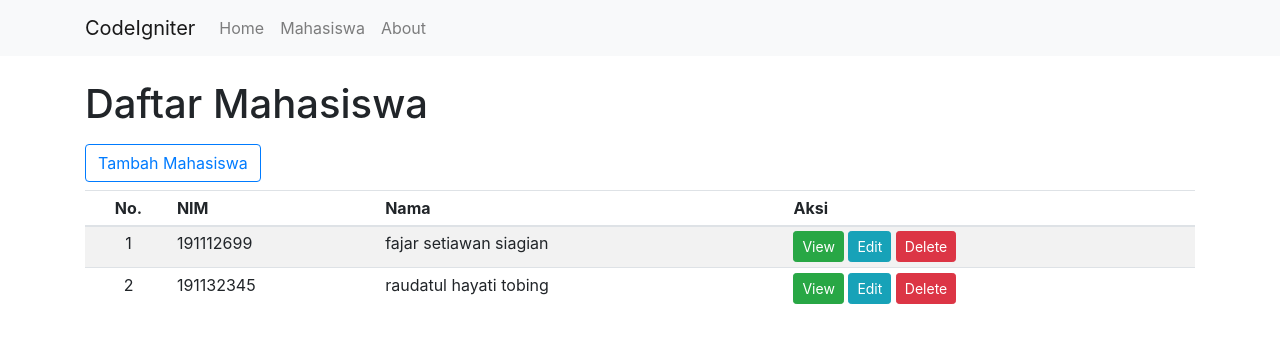
After one commit to fajar7xx/belajarci, a CodeIgniter app: page /belajarci/mahasiswa in a window 1280 px wide. The commit adds this page. Shown: the top 343 px of the page. Run offline with CodeIgniter, Linux system fonts and the light colour scheme; data comes from the database, SQL or seed files in the repository; both versions use the stored data as it was after the commit; some libraries are stand-ins or nearby versions.

Commit message:
tampil data
menampilkan data mahasiswa

```diff
--- a/application/config/autoload.php
+++ b/application/config/autoload.php
@@ -58,7 +58,7 @@ $autoload['packages'] = array();
 |
 |	$autoload['libraries'] = array('user_agent' => 'ua');
 */
-$autoload['libraries'] = array();
+$autoload['libraries'] = array('database');
 
 /*
 | -------------------------------------------------------------------
@@ -89,7 +89,7 @@ $autoload['drivers'] = array();
 |
 |	$autoload['helper'] = array('url', 'file');
 */
-$autoload['helper'] = array();
+$autoload['helper'] = array('url');
 
 /*
 | -------------------------------------------------------------------
--- a/application/config/database.php
+++ b/application/config/database.php
@@ -76,9 +76,9 @@ $query_builder = TRUE;
 $db['default'] = array(
 	'dsn'	=> '',
 	'hostname' => 'localhost',
-	'username' => '',
+	'username' => 'root',
 	'password' => '',
-	'database' => '',
+	'database' => 'akademik',
 	'dbdriver' => 'mysqli',
 	'dbprefix' => '',
 	'pconnect' => FALSE,
--- /dev/null
+++ b/application/controllers/Mahasiswa.php
@@ -0,0 +1,34 @@
+<?php
+
+
+class Mahasiswa extends CI_Controller{
+
+    // gunakan constract untu kdipakai di controller ini bukan hanya dipakai pada methid tertentu
+    public function __construct(){
+
+        parent::__construct();
+        // load modelnay terlebih dahulu
+        $this->load->model('Mahasiswa_model');
+
+    }
+
+    // halaman index.php
+    // dengan method index
+    public function index(){
+
+        $data['judul'] = 'Halaman Mahasiswa';
+
+        // mengelola data mahasissa dengan manggunakan model
+        // dan memanggil methid getAllMahasiswa
+        $data['mahasiswa'] = $this->Mahasiswa_model->getAllMahasiswa();
+
+        $this->load->view('templates/header', $data);
+        $this->load->view('templates/navbar');
+        $this->load->view('mahasiswa/index');
+        $this->load->view('templates/footer');
+
+    }
+}
+
+
+?>
--- /dev/null
+++ b/application/models/Mahasiswa_model.php
@@ -0,0 +1,24 @@
+<?php
+
+
+class Mahasiswa_model extends CI_Model{
+
+    // method getAllMahasiswa
+    public function getAllMahasiswa(){
+        // echo 'Data Mahasiswa';
+
+        // cara manggil data ke database
+        $query = $this->db->get('mahasiswa');
+
+        // cara menampilan database dengan result
+        // jika array menggunakan result_array
+        // klo object pake result objek
+        return $query->result_array();
+
+        // alternatif dari code diatas bisa menggunakan method chaining
+        // return $this->db->get('mahasiswa')->result_array();
+    }
+}
+
+
+?>
--- /dev/null
+++ b/application/views/mahasiswa/index.php
@@ -0,0 +1,38 @@
+<div class="container mt-4">
+    <h1>Daftar Mahasiswa</h1>
+    <!-- <pre>
+        <?= var_dump($mahasiswa) ;?>
+    </pre>  -->
+    <a href="#" class="btn btn-outline-primary my-2">Tambah Mahasiswa</a>
+    <div class="table-responsive">
+        <table class="table table-sm table-hover table-striped">
+            <thead>
+                <tr>
+                    <th scope="col" class="text-center">No.</th>
+                    <th scope="col">NIM</th>
+                    <th scope="col">Nama</th>
+                    <th scope="col" >Aksi</th>
+                </tr>
+            </thead>
+            <tbody>
+                <?php
+                $no = 1;
+                foreach($mahasiswa as $mhs):
+                ?>
+                    <tr>
+                        <td class="text-center"><?=$no++;?></td>
+                        <td><?=$mhs['nim'];?></td>
+                        <td><?=$mhs['nm_mhs'];?></td>
+                        <td>
+                            <a href="#" class="btn btn-success btn-sm">View</a>
+                            <a href="#" class="btn btn-info btn-sm">Edit</a>
+                            <a href="#" class="btn btn-danger btn-sm" onclick="confirm('Apakah Anda Yakin Ingin menghapus!')">Delete</a>
+                        </td>
+                    </tr>
+                <?php
+                endforeach;
+                ?>
+            </tbody>
+        </table>
+    </div>
+</div>
--- a/application/views/templates/footer.php
+++ b/application/views/templates/footer.php
@@ -0,0 +1,7 @@
+        <!-- Optional JavaScript -->
+        <!-- jQuery first, then Popper.js, then Bootstrap JS -->
+        <script src="<?=base_url('assets/node_modules/jquery/dist/jquery.min.js');?>"></script>
+        <script src="<?=base_url('assets/node_modules/bootstrap/dist/js/bootstrap.bundle.min.js');?>"></script>
+        <!-- <script src="https://stackpath.bootstrapcdn.com/bootstrap/4.3.1/js/bootstrap.min.js"></script> -->
+    </body>
+</html>
--- a/application/views/templates/header.php
+++ b/application/views/templates/header.php
@@ -0,0 +1,14 @@
+<!doctype html>
+<html lang="en">
+    <head>
+        <!-- Required meta tags -->
+        <meta charset="utf-8">
+        <meta name="viewport" content="width=device-width, initial-scale=1, shrink-to-fit=no">
+        <meta name="author" content="fajar siagian">
+        <meta name="description" content="write yout description here">
+        <!-- Bootstrap CSS -->
+        <!-- <link rel="stylesheet" href="https://stackpath.bootstrapcdn.com/bootstrap/4.3.1/css/bootstrap.min.css"> -->
+        <link rel="stylesheet" href="<?=base_url('assets/node_modules/bootstrap/dist/css/bootstrap.min.css');?>">
+        <title><?=$judul;?></title>
+    </head>
+    <body>
--- /dev/null
+++ b/application/views/templates/navbar.php
@@ -0,0 +1,17 @@
+<nav class="navbar navbar-expand-lg navbar-light bg-light">
+    <div class="container">
+        <a class="navbar-brand" href="#">CodeIgniter</a>
+        <button class="navbar-toggler" type="button" data-toggle="collapse" data-target="#navbarNavAltMarkup"
+            aria-controls="navbarNavAltMarkup" aria-expanded="false" aria-label="Toggle navigation">
+            <span class="navbar-toggler-icon"></span>
+        </button>
+        <div class="collapse navbar-collapse" id="navbarNavAltMarkup">
+            <div class="navbar-nav">
+                <a class="nav-item nav-link" href="<?=base_url();?>">Home <span class="sr-only">(current)</span></a>
+                <a class="nav-item nav-link" href="<?=base_url('mahasiswa');?>">Mahasiswa</a>
+                <a class="nav-item nav-link" href="#">About</a>
+                <!-- <a class="nav-item nav-link disabled" href="#" tabindex="-1" aria-disabled="true">Disabled</a> -->
+            </div>
+        </div>
+    </div>
+</nav>
```
Also changed, not shown: application/controllers/Home.php (+10 -0 lines), application/views/home/index.php (+10 -21 lines), sql/akademik.sql (added, +72 -0 lines), 1 other file.
